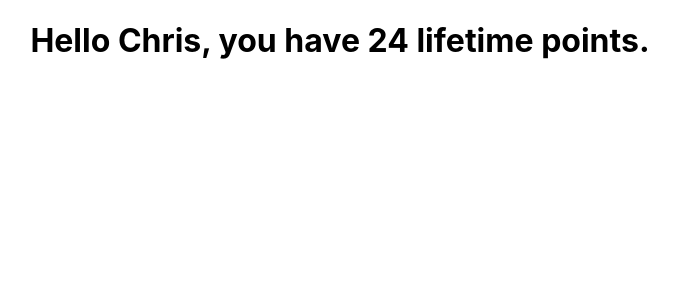
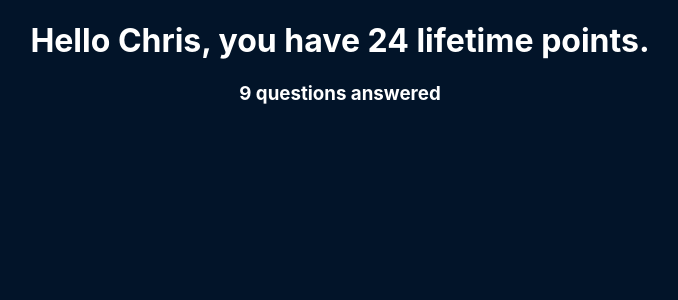
Before and after one commit to ChrisES7/myReactTriviaApp, a React (Create React App) app: page / in a window 1280 px wide. Shown: the top 300 px of the page, without its empty margins (300-978 px from the left). Built offline with nearby package versions, Linux system fonts and the light colour scheme.

Commit message:
Added child node and changed body background color

```diff
--- a/src/App.css
+++ b/src/App.css
@@ -1,38 +1,12 @@
+body {
+  background-color: #021429 ;
+}
+
 .App {
   text-align: center;
+
 }
 
-.App-logo {
-  height: 40vmin;
-  pointer-events: none;
+.App h1,h3 {
+  color:white;
 }
-
-@media (prefers-reduced-motion: no-preference) {
-  .App-logo {
-    animation: App-logo-spin infinite 20s linear;
-  }
-}
-
-.App-header {
-  background-color: #282c34;
-  min-height: 100vh;
-  display: flex;
-  flex-direction: column;
-  align-items: center;
-  justify-content: center;
-  font-size: calc(10px + 2vmin);
-  color: white;
-}
-
-.App-link {
-  color: #61dafb;
-}
-
-@keyframes App-logo-spin {
-  from {
-    transform: rotate(0deg);
-  }
-  to {
-    transform: rotate(360deg);
-  }
-}
--- a/src/App.js
+++ b/src/App.js
@@ -4,12 +4,15 @@ import GreetUser from './components/GreetUser'
 
 const User1 = {
   name: 'Chris',
-  totalPoints: 24
+  totalPoints: 24,
+  questionsAnswered: 9
 }
 function App() {
   return (
     <div className="App">
-      <GreetUser name={User1.name} totalPoints={User1.totalPoints} />
+      <GreetUser name={User1.name} totalPoints={User1.totalPoints} questionsAnswered={User1.questionsAnswered} >
+        <p>this is a child prop</p>
+      </GreetUser>
     </div>
   );
 }
--- a/src/components/GreetUser.js
+++ b/src/components/GreetUser.js
@@ -3,7 +3,12 @@ import React from 'react'
 
 
 const Greet = (user) => {
-  return <h1>Hello {user.name}, you have {user.totalPoints} lifetime points.</h1>
+  return (
+    <div>
+      <h1>Hello {user.name}, you have {user.totalPoints} lifetime points.</h1>
+      <h3>{user.questionsAnswered} questions answered</h3>
+    </div>
+  )
 }
 
 export default Greet;
```
